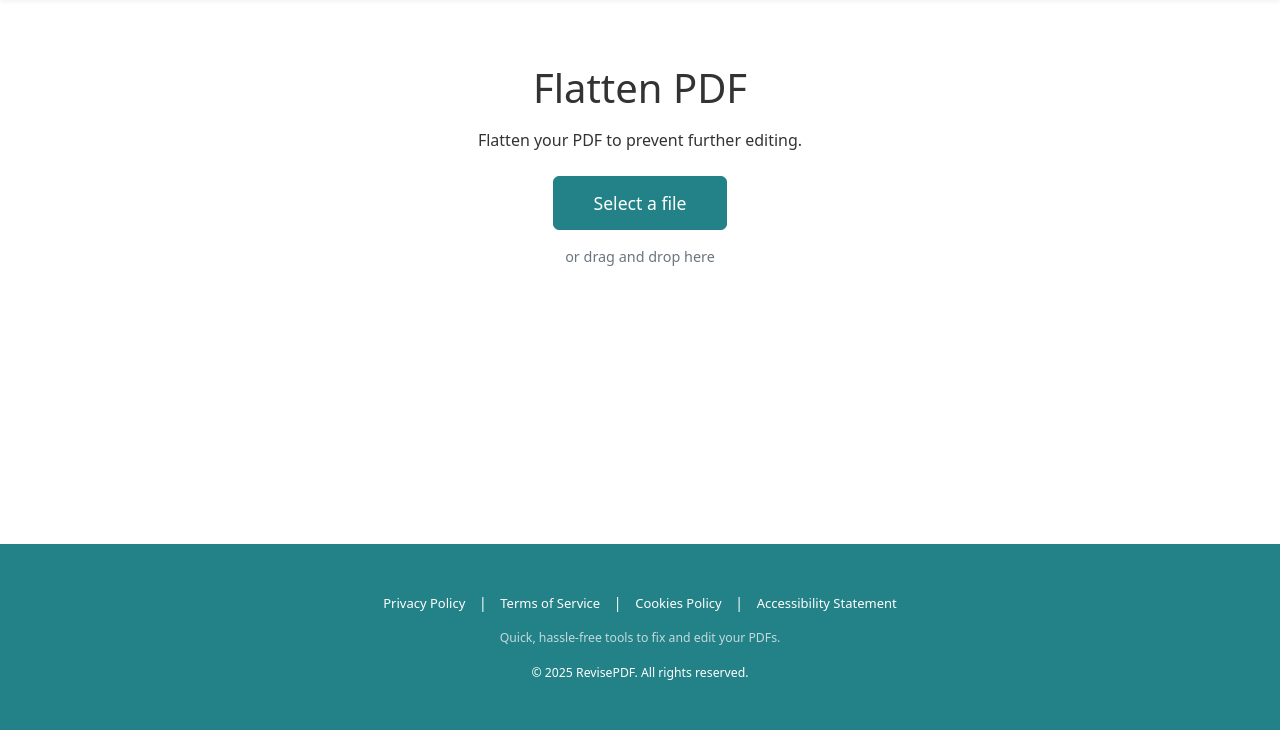
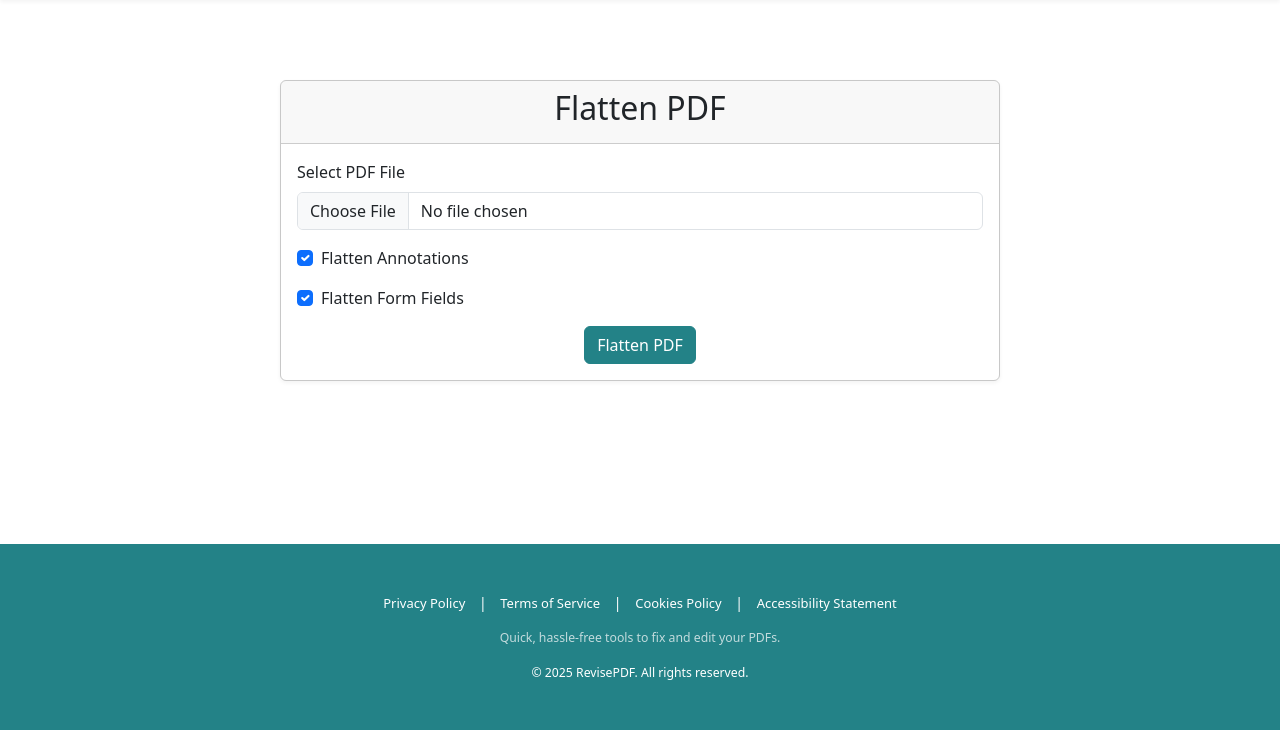
Before and after one commit to Calum-Kerr/PDF-Editor-Version1, a Flask app: page /pages/security/flatten in a window 1280 px wide. Shown: the part 70-800 px from the top of the page. Run offline with Flask 3, Linux system fonts and the light colour scheme.

Commit message:
Updated Flatten html to fit new style

```diff
--- a/templates/pages/security/flatten.html
+++ b/templates/pages/security/flatten.html
@@ -2,20 +2,49 @@
 {% block title %}Flatten PDF - RevisePDF{% endblock %}
 
 {% block content %}
-<div class="upload-section text-center">
-    <h1 class="mb-3">Flatten PDF</h1>
-    <p class="mb-4">Flatten your PDF to prevent further editing.</p>
+<div class="container mt-5">
+    <div class="row justify-content-center">
+        <div class="col-md-8">
+            <div class="card">
+                <div class="card-header">
+                    <h2 class="text-center">Flatten PDF</h2>
+                </div>
+                <div class="card-body">
+                    {% if error %}
+                    <div class="alert alert-danger">{{ error }}</div>
+                    {% endif %}
 
-    <form method="POST" enctype="multipart/form-data" class="mb-3">
-        <input type="file" name="fileInput" id="fileInput" class="d-none" accept=".pdf" required>
-        <label for="fileInput" class="btn btn-primary select-file-button">
-            Select a file
-        </label>
-    </form>
+                    <form method="POST" enctype="multipart/form-data">
+                        <div class="mb-3">
+                            <label for="file" class="form-label">Select PDF File</label>
+                            <input type="file" class="form-control" id="file" name="file" accept=".pdf" required>
+                        </div>
 
-    <p class="drag-drop-text mt-2">or drag and drop here</p>
-    <div id="drop-zone" style="border: 2px dashed #ccc; padding: 20px; display: none;">
-        Drop files here
+                        <div class="mb-3">
+                            <div class="form-check">
+                                <input class="form-check-input" type="checkbox" id="flatten_annotations" name="flatten_annotations" value="true" checked>
+                                <label class="form-check-label" for="flatten_annotations">
+                                    Flatten Annotations
+                                </label>
+                            </div>
+                        </div>
+
+                        <div class="mb-3">
+                            <div class="form-check">
+                                <input class="form-check-input" type="checkbox" id="flatten_form_fields" name="flatten_form_fields" value="true" checked>
+                                <label class="form-check-label" for="flatten_form_fields">
+                                    Flatten Form Fields
+                                </label>
+                            </div>
+                        </div>
+
+                        <div class="text-center">
+                            <button type="submit" class="btn btn-primary">Flatten PDF</button>
+                        </div>
+                    </form>
+                </div>
+            </div>
+        </div>
     </div>
 </div>
 {% endblock %}
```
